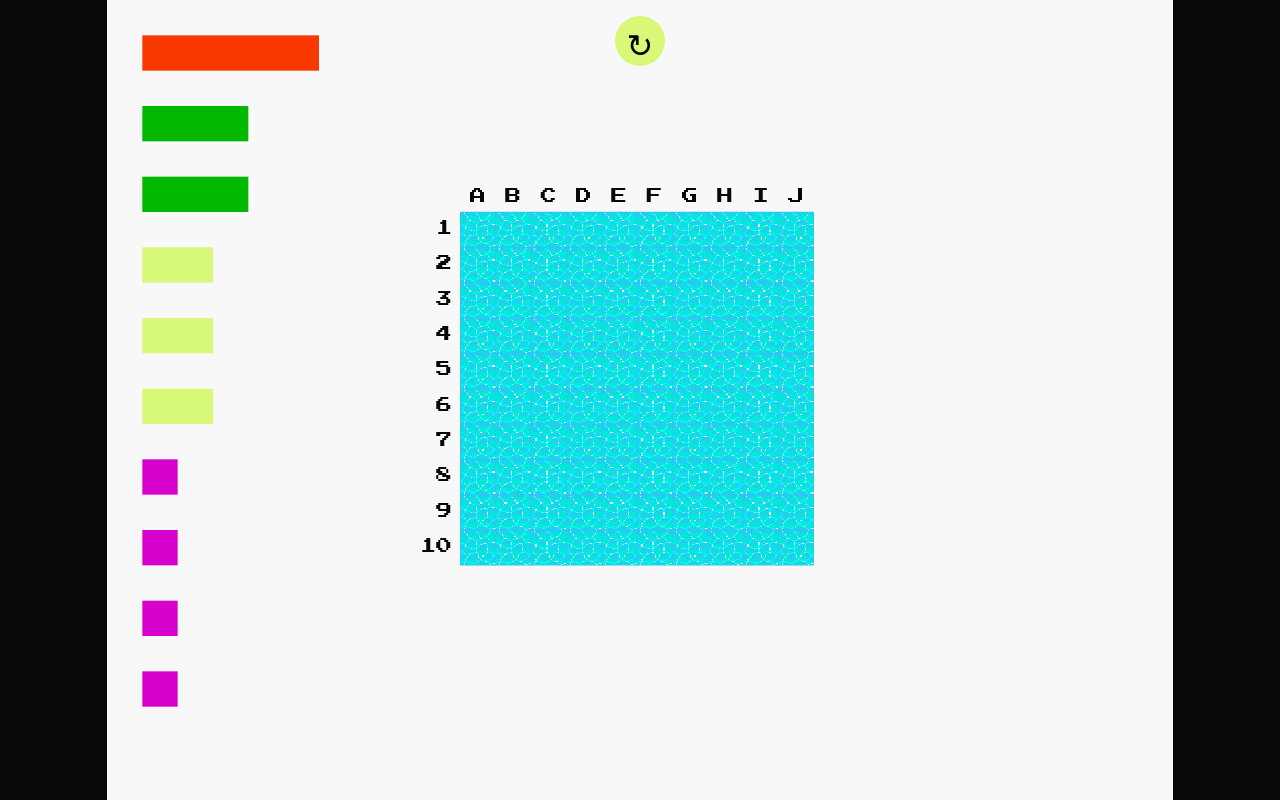
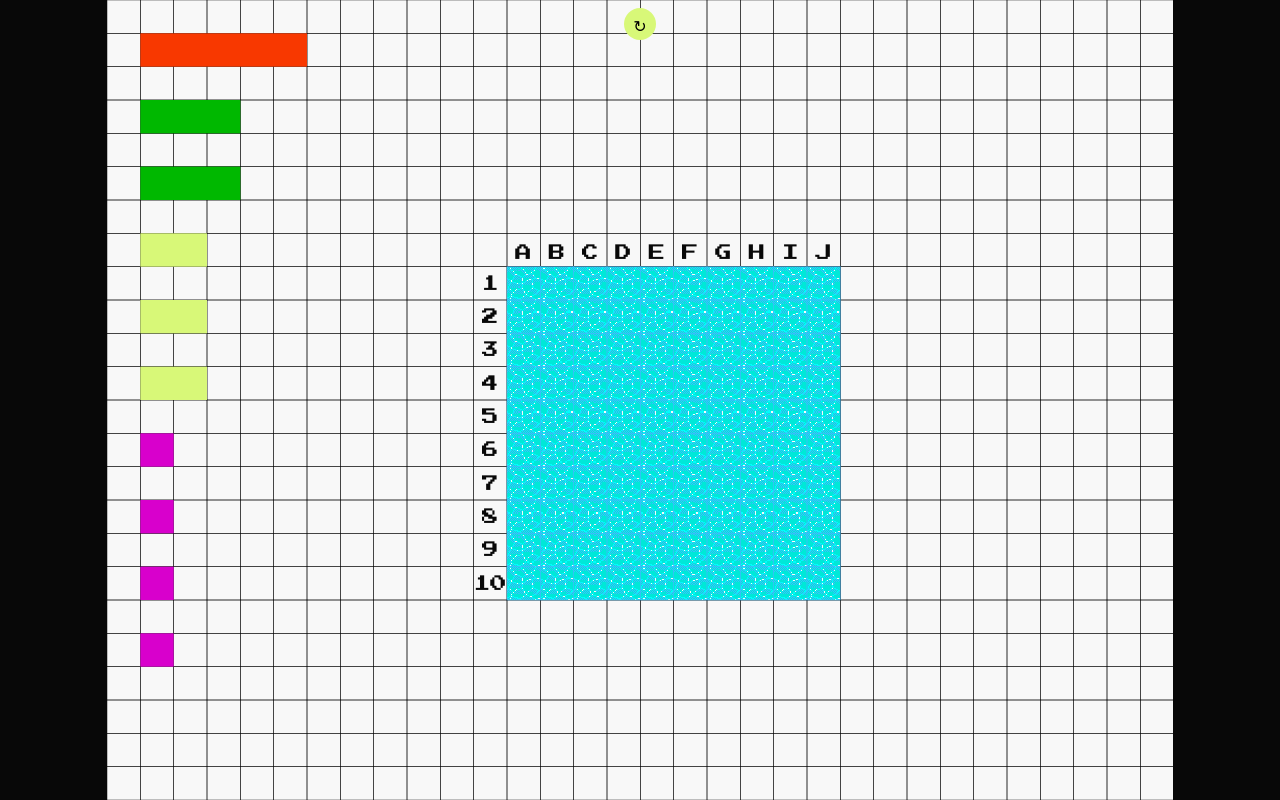
Before and after one commit to Alex5ander/Batalha-Naval-Multiplayer, a website: page public/index.html in a window 1280 px wide. Both pictures are taken after a click on the button "JOGAR". Drawn offline with Linux system fonts and the light colour scheme.

Commit message:
add grid

```diff
--- a/public/css/styles.css
+++ b/public/css/styles.css
@@ -47,16 +47,16 @@ canvas {
 }
 
 #btn-rotate-piece {
-  width: 50px;
-  height: 50px;
+  width: 32px;
+  height: 32px;
   border-radius: 50%;
   background-color: var(--color-yellow);
-  font-size: 2em;
+  font-size: 1em;
   line-height: 0.5em;
   margin: auto;
   left: 0;
   right: 0;
-  top: 16px;
+  top: 8px;
   position: absolute;
   border: none;
   padding: 16px;
--- a/public/js/Board.js
+++ b/public/js/Board.js
@@ -41,6 +41,11 @@ class Board {
     }
     draw(ctx) {
         var letters = ["A", "B", "C", "D", "E", "F", "G", "H", "I", "J"];
+        for(let i = 0; i <32; i++) {
+            for(let j = 0; j <  24; j++) {
+                strokeRect(i * tileSize, j * tileSize, tileSize, tileSize, "#080808");
+            }
+        }
 
         for (var i = 0; i < this.grid.length; i++) {
             for (var j = 0; j < this.grid[i].length; j++) {
@@ -57,8 +62,17 @@ class Board {
         }
 
         for (var i = 0; i < this.grid.length; i++) {
-            fillText((i + 1), (this.x * tileSize) - 8, (this.y * tileSize) + i * tileSize + 8, 16, "#080808", "right");
-            fillText(letters[i], (this.x + i) * tileSize + tileSize / 2, (this.y * tileSize) - 24, 16, "#080808");
+            let nx =  (this.x * tileSize) - (tileSize / 2);
+            let ny = (this.y * tileSize) + i * tileSize + tileSize / 4;
+            let fontSize = tileSize / 2;
+
+
+            let lx = (this.x + i) * tileSize + tileSize / 2;
+            let ly = (this.y * tileSize) - tileSize / 1.5;
+
+            fillText((i + 1), nx, ny, fontSize, "#080808");
+            fillText(letters[i], lx, ly, fontSize, "#080808");
+
             for (var j = 0; j < this.grid[i].length; j++) {
                 var g = this.grid[i][j];
 
@@ -73,6 +87,5 @@ class Board {
                 strokeRect((this.x + j) * tileSize, (this.y + i) * tileSize, tileSize, tileSize, "#3cbcfcff");
             }
         }
-
     }
 }
--- a/public/js/game.js
+++ b/public/js/game.js
@@ -35,7 +35,7 @@ function resize(e) {
     canvas.width = newWidth;
     canvas.height = newHeight;
 
-    tileSize = 2 + (newWidth / cols);
+    tileSize = Math.max(newWidth, newHeight) / 32;
 
     ctx.imageSmoothingEnabled = false;
 }
@@ -79,7 +79,7 @@ var game = {
     init: function (ctx) {
         this.ctx = ctx;
         if (this.objects.length === 0) {
-            var Editor = new BoardEditor(10, 6);
+            var Editor = new BoardEditor(12, 8);
             btnRotatePiece.classList.remove("hidden");
             btnBatalhar.onclick = function (e) {
                 game.network(Editor);
```
